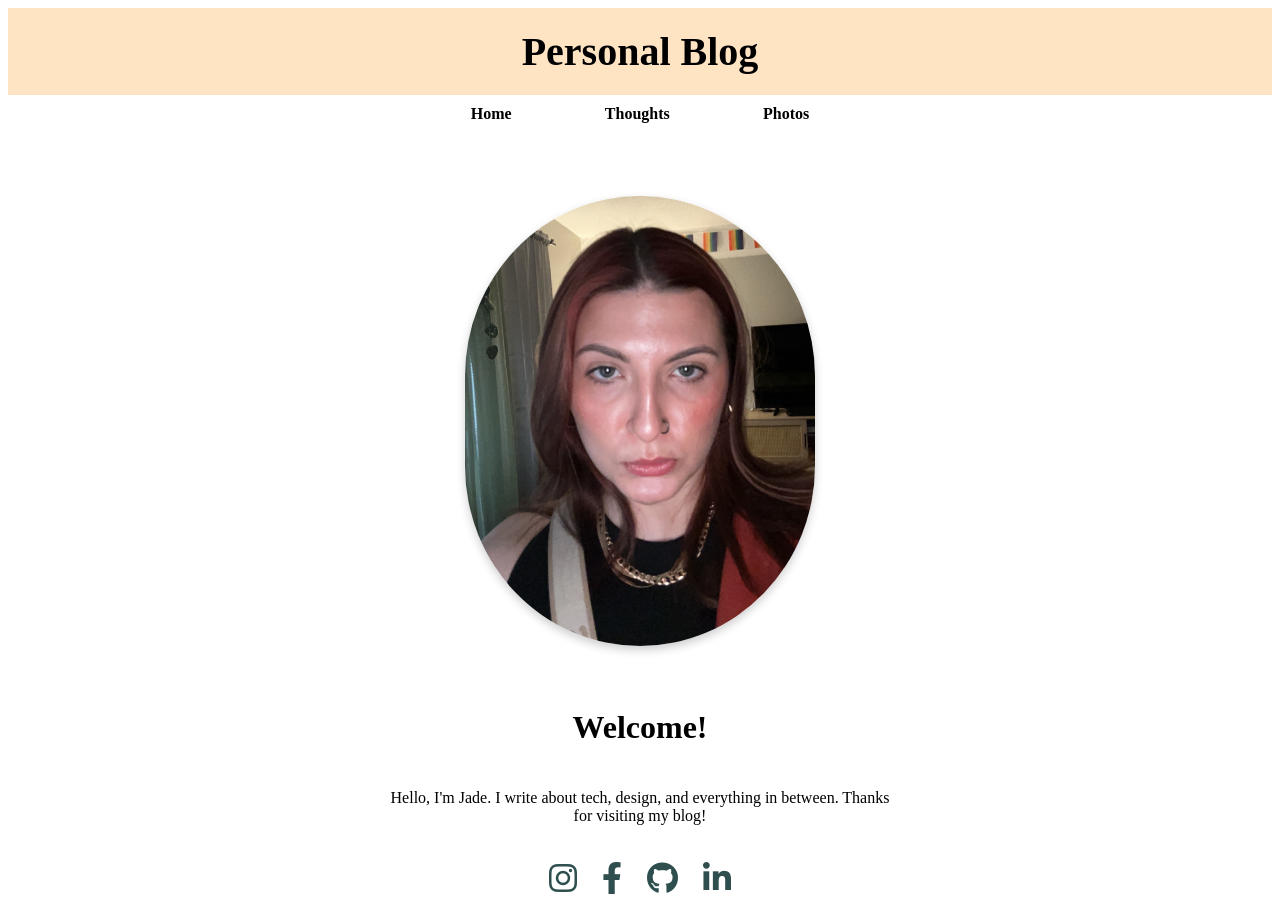
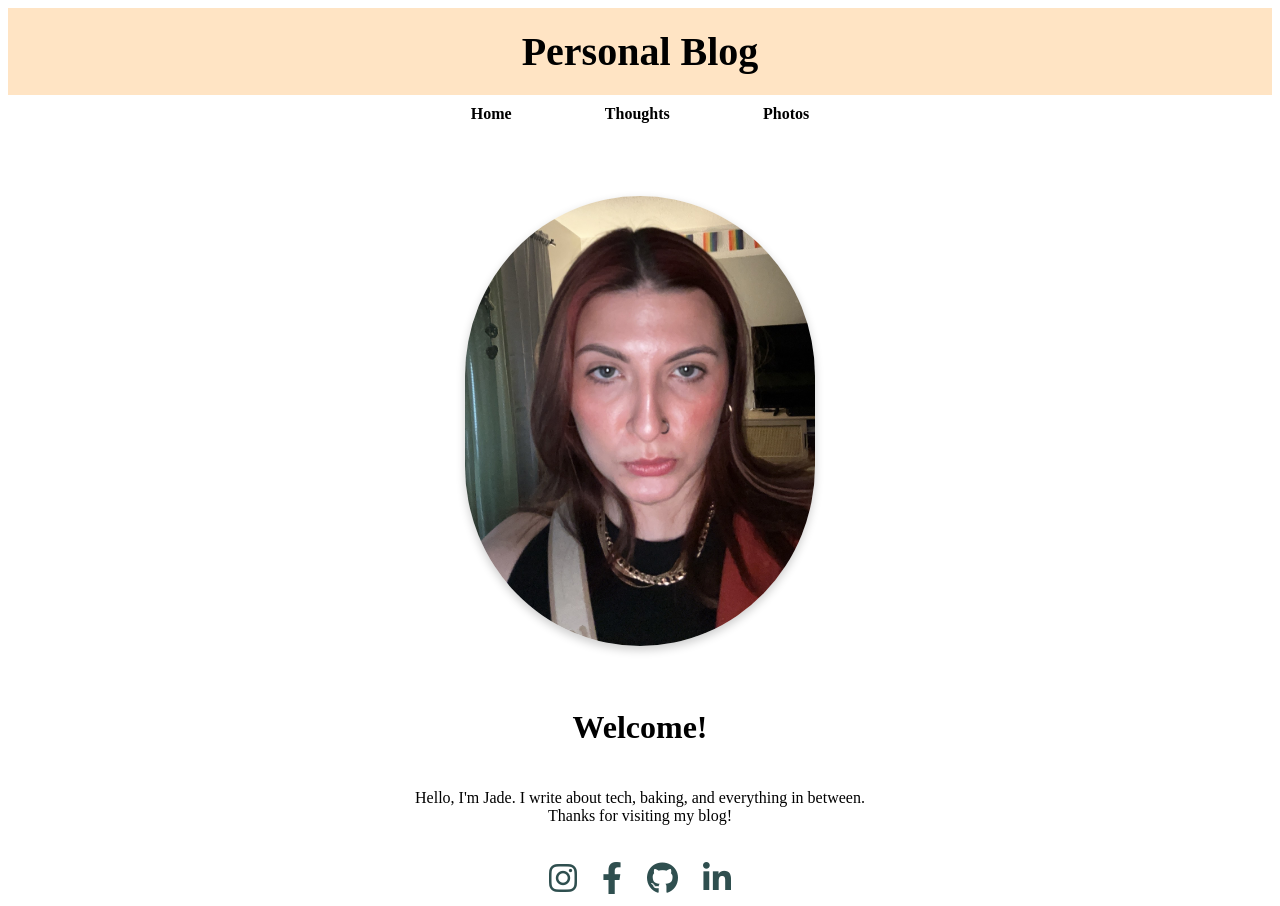
Before and after one commit to jadecraft/blog, a plain HTML site: page index.html in a window 1280 px wide. Drawn offline with Linux system fonts and the light colour scheme.

Commit message:
changed the into p

```diff
--- a/index.html
+++ b/index.html
@@ -32,7 +32,7 @@
         <img src="photos/IMG_3900.JPG" alt="A photo of me." class="self-image">
         <div class="intro-text">
             <h2>Welcome!</h2>
-            <p>Hello, I'm Jade. I write about tech, design, and everything in between. Thanks for visiting my blog!</p>
+            <p>Hello, I'm Jade. I write about tech, baking, and everything in between. Thanks for visiting my blog!</p>
         </div>
     </section>
 
```
